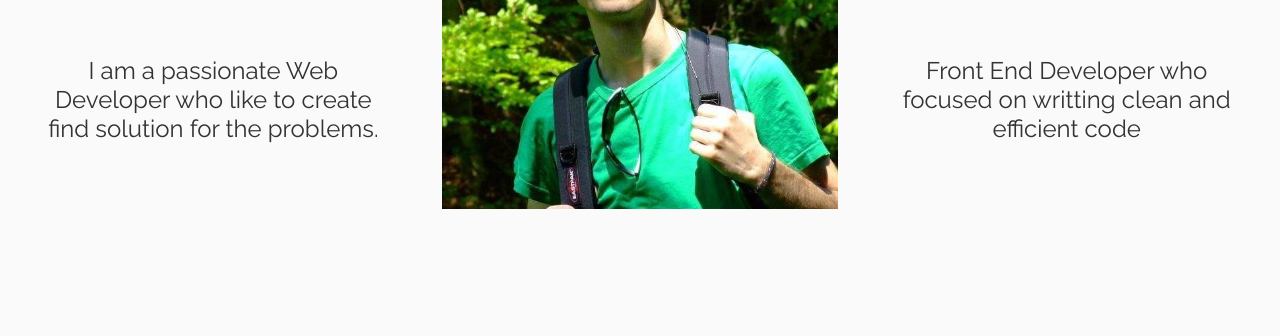
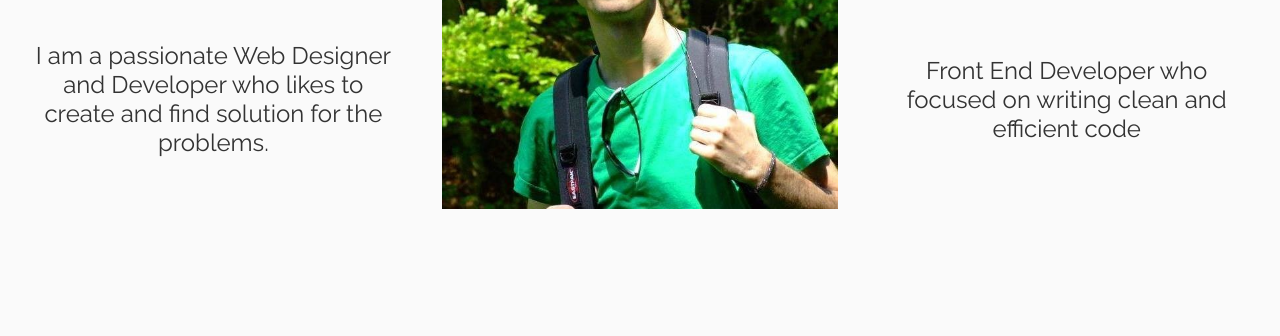
Before and after one commit to razvanbrb/Portofolio-GitHub-API, a plain HTML site: page about.html in a window 1280 px wide. Shown: the part 396-732 px from the top of the page. Drawn offline with Linux system fonts and the light colour scheme.

```diff
--- a/about.html
+++ b/about.html
@@ -28,7 +28,7 @@
       <div class="item-about">
         <h2>DESIGNER</h2>
         <i class="fas fa-pen-nib fa-4x"></i>
-        <p>I am a passionate Web Developer who like to create find solution for the problems.</p>
+        <p>I am a passionate Web Designer and Developer who likes to create and find solution for the problems.</p>
       </div>
       <div id="foto" class="item-about">
         <img src="./public/assets/brb.png" alt="">
@@ -36,7 +36,7 @@
       <div class="item-about">
         <h2>CODER</h2>
         <i class="fas fa-laptop-code fa-4x"></i>
-        <p>Front End Developer who focused on writting clean and efficient code</p>
+        <p>Front End Developer who focused on writing clean and efficient code</p>
       </div>
     </div>
 </section>
```
Also changed, not shown: README.md, public/assets/Calculator.PNG (added), public/assets/Portoflio.PNG (added), public/assets/globe-logo.jpg (deleted), public/assets/logo.jpg (deleted), public/assets/logo2.png (deleted), public/assets/web-development-glyph-05-512.png (deleted), 1 other file.
